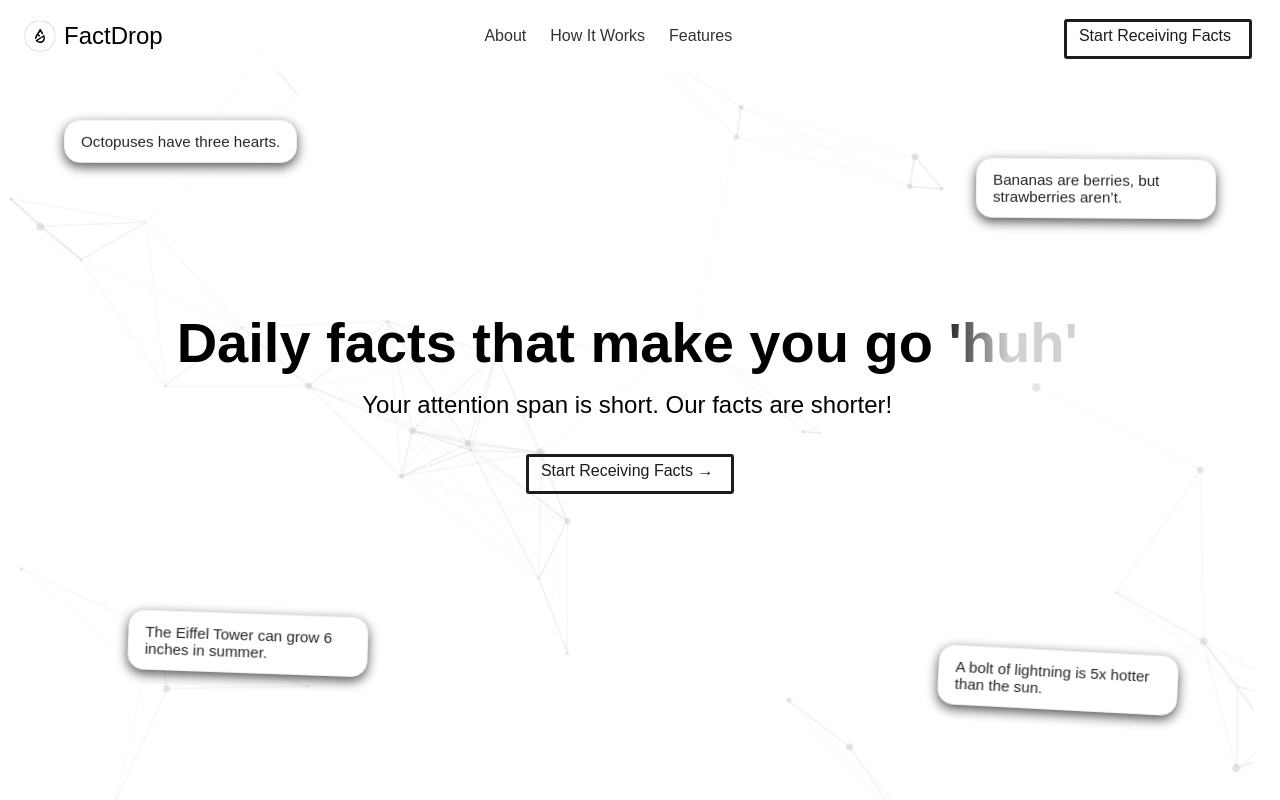
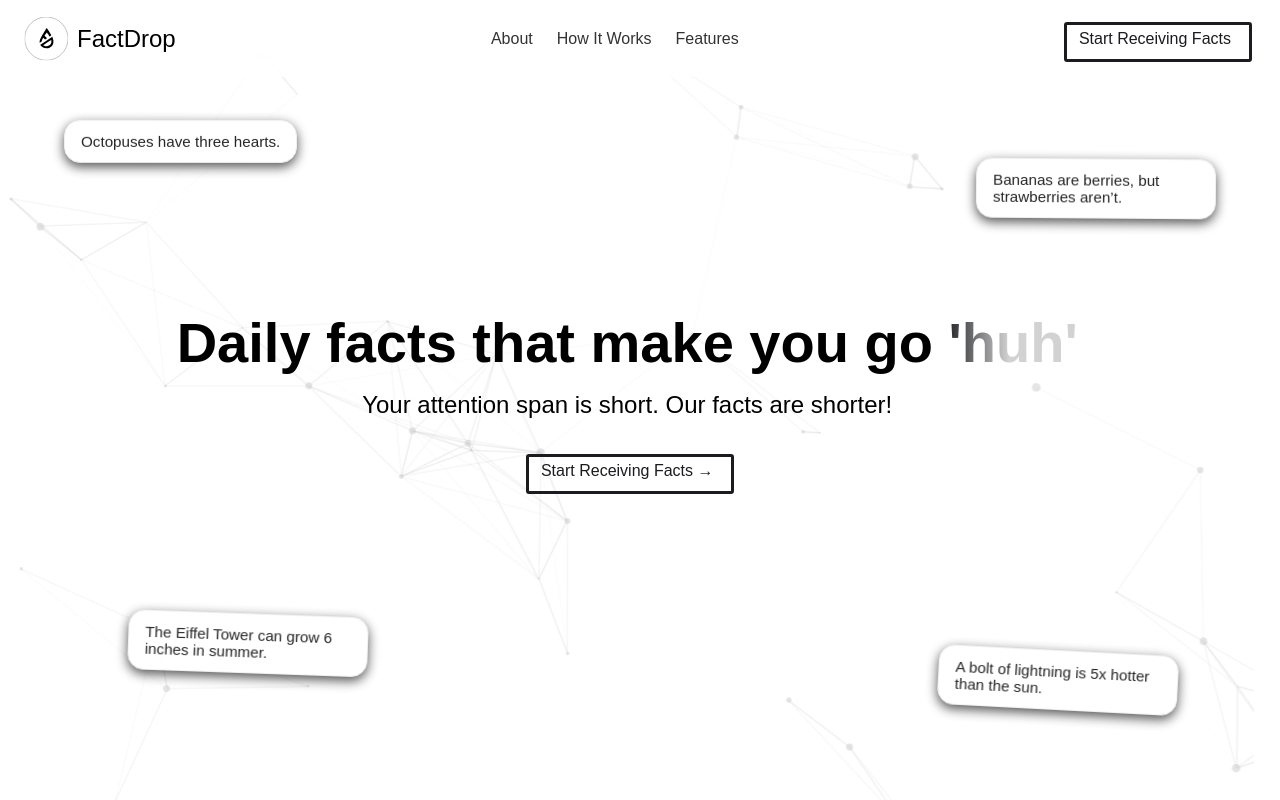
Before and after one commit to f0rk-it/FactDrop-Frontend, a React (Vite) app: page / in a window 1280 px wide. Shown: the top 800 px of the page. Built offline with nearby package versions, Linux system fonts and the light colour scheme; a web font is replaced by a local one.

Commit message:
Increased the size of the logo

```diff
--- a/src/styles/navbar.css
+++ b/src/styles/navbar.css
@@ -26,8 +26,8 @@
 }
 
 .navbar_logo {
-    width: 32px;
-    height: 32px;
+    width: 45px;
+    height: 45px;
     margin-right: 8px;
 }
 
```
